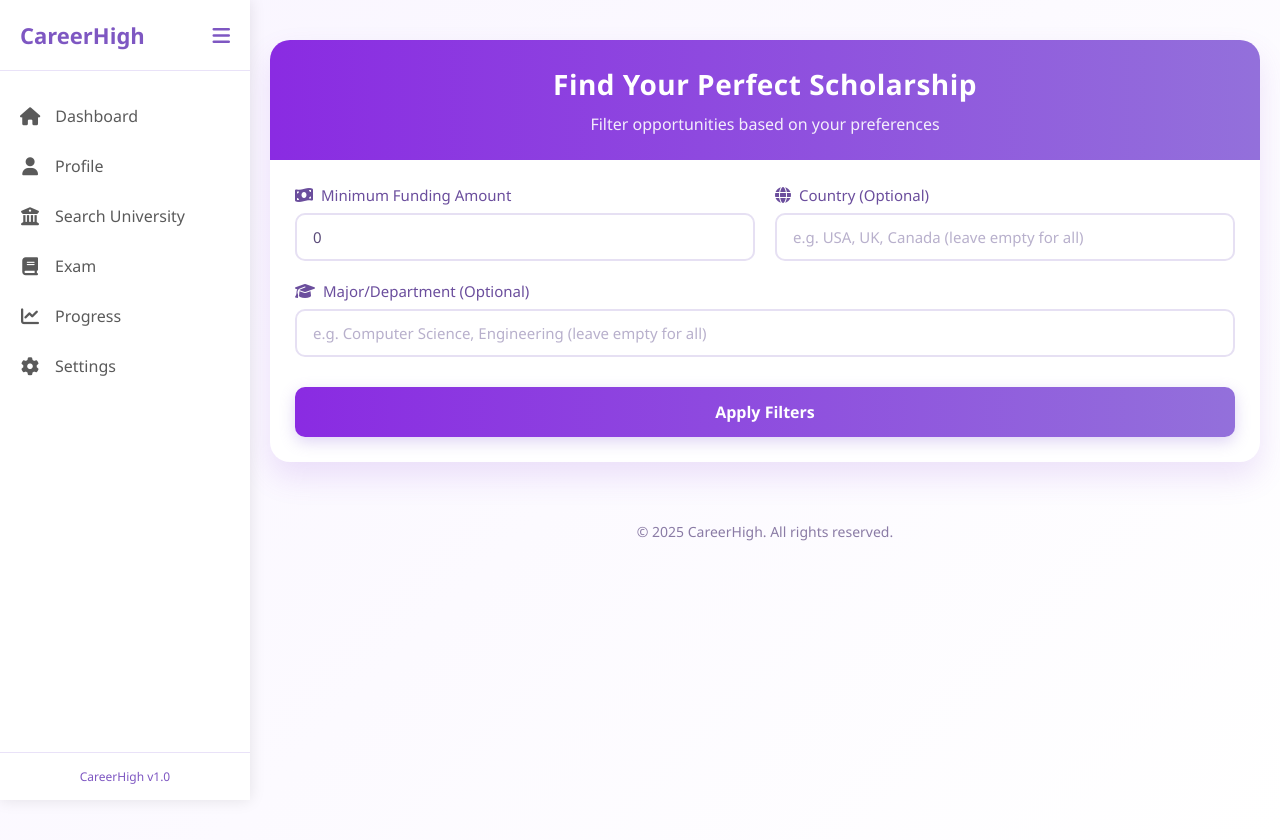
After one commit to mazidzomader/CSE370-Project-CarrerHigh, a PHP site: page /UniversityFilter.php in a window 1280 px wide. The commit adds this page. Run offline with PHP 8.4, Linux system fonts and the light colour scheme.

Commit message:
University Filteration Done (Testing too)

```diff
--- /dev/null
+++ b/UniversityDB.php
@@ -0,0 +1,20 @@
+<?php
+$servername = 'localhost';
+$username = "root";
+$password = "";
+$dbname = "U_S";
+
+// Create connection
+$conn = new mysqli($servername, $username, $password, $dbname);
+
+// Check connection
+if ($conn->connect_error) {
+    die("Connection failed: " . $conn->connect_error);
+}
+
+// Set charset to prevent encoding issues
+$conn->set_charset("utf8");
+
+// Optional: Uncomment the line below for debugging (remove in production)
+// echo "Connected successfully to database: " . $dbname;
+?>
--- /dev/null
+++ b/UniversityFilter.php
@@ -0,0 +1,239 @@
+<?php
+require_once("UniversityDB.php");
+
+$scholarships = [];
+$hasResults = false;
+$errorMessage = "";
+
+if ($_SERVER['REQUEST_METHOD'] == 'POST' && isset($_POST['major']) && isset($_POST['funding']) && isset($_POST['country'])) {
+    $major1 = trim($_POST['major']);
+    $funding1 = trim($_POST['funding']);
+    $country1 = trim($_POST['country']);
+
+    // Build dynamic WHERE conditions based on what user provided
+    $conditions = [];
+    $params = [];
+    $types = "";
+
+    // Always include funding condition (even if 0)
+    $conditions[] = "Funding >= ?";
+    $params[] = $funding1;
+    $types .= "d";
+
+    // Always include date condition
+    $conditions[] = "Last_Date > CURDATE()";
+
+    // Only add department condition if not empty
+    if (!empty($major1)) {
+        $conditions[] = "Department LIKE ?";
+        $params[] = "%$major1%";
+        $types .= "s";
+    }
+
+    // Only add country condition if not empty
+    if (!empty($country1)) {
+        $conditions[] = "Country LIKE ?";
+        $params[] = "%$country1%";
+        $types .= "s";
+    }
+
+    // Build the SQL query dynamically
+    $sql = "SELECT * FROM University WHERE " . implode(" AND ", $conditions);
+    $stmt = mysqli_prepare($conn, $sql);
+
+    if ($stmt) {
+        // Only bind parameters if we have any
+        if (!empty($params)) {
+            mysqli_stmt_bind_param($stmt, $types, ...$params);
+        }
+
+        mysqli_stmt_execute($stmt);
+        $result = mysqli_stmt_get_result($stmt);
+
+        if ($result && mysqli_num_rows($result) > 0) {
+            while ($row = mysqli_fetch_assoc($result)) {
+                $scholarships[] = $row;
+            }
+            $hasResults = true;
+        } else {
+            $errorMessage = "No scholarships found matching your criteria.";
+        }
+        mysqli_stmt_close($stmt);
+    } else {
+        $errorMessage = "Database query error: " . mysqli_error($conn);
+    }
+}
+?>
+
+<!DOCTYPE html>
+<html lang="en">
+<head>
+    <meta charset="UTF-8">
+    <meta name="viewport" content="width=device-width, initial-scale=1.0">
+    <title>Scholarship Filter | CareerHigh</title>
+    <link rel="stylesheet" href="https://cdnjs.cloudflare.com/ajax/libs/font-awesome/6.4.0/css/all.min.css">
+    <link rel="stylesheet" href="css/UniversityFilteration.css">
+</head>
+<body>
+    <!-- Sidebar -->
+    <div class="sidebar">
+        <div class="sidebar-header">
+            <div class="logo">CareerHigh</div>
+            <button class="toggle-btn">
+                <i class="fas fa-bars"></i>
+            </button>
+        </div>
+        <div class="menu-items">
+            <a href="dashboard.php" class="menu-item">
+                <i class="fas fa-home"></i>
+                <span>Dashboard</span>
+            </a>
+            <a href="#" class="menu-item">
+                <i class="fas fa-user"></i>
+                <span>Profile</span>
+            </a>
+            <a href="UniversityFilter.php" class="menu-item">
+                <i class="fa fa-university" aria-hidden="true"></i>
+                <span>Search University</span>
+            </a>
+            <a href="#" class="menu-item">
+                <i class="fas fa-book"></i>
+                <span>Exam</span>
+            </a>
+            <a href="#" class="menu-item">
+                <i class="fas fa-chart-line"></i>
+                <span>Progress</span>
+            </a>
+            <a href="#" class="menu-item">
+                <i class="fas fa-cog"></i>
+                <span>Settings</span>
+            </a>
+        </div>
+        <div class="sidebar-footer">
+            <span>CareerHigh v1.0</span>
+        </div>
+    </div>
+
+    <!-- Main Content -->
+    <div class="main-content">
+        <div class="container">
+            <header>
+                <h1>Find Your Perfect Scholarship</h1>
+                <p class="subtitle">Filter opportunities based on your preferences</p>
+            </header>
+
+            <form class="filter-form" id="filterForm" method="POST" action="UniversityFilter.php">
+                <div class="form-row">
+                    <div class="form-group">
+                        <label for="funding"><i class="fas fa-money-bill-wave"></i> Minimum Funding Amount</label>
+                        <input type="number" id="funding" placeholder="e.g. 5000, 10000 etc." name="funding"
+                               value="<?php echo isset($_POST['funding']) ? htmlspecialchars($_POST['funding']) : '0'; ?>" required>
+                    </div>
+
+                    <div class="form-group">
+                        <label for="country"><i class="fas fa-globe"></i> Country (Optional)</label>
+                        <input type="text" id="country" placeholder="e.g. USA, UK, Canada (leave empty for all)" name="country"
+                               value="<?php echo isset($_POST['country']) ? htmlspecialchars($_POST['country']) : ''; ?>">
+                    </div>
+                </div>
+
+                <div class="form-row">
+                    <div class="form-group">
+                        <label for="major"><i class="fas fa-graduation-cap"></i> Major/Department (Optional)</label>
+                        <input type="text" id="major" placeholder="e.g. Computer Science, Engineering (leave empty for all)" name="major"
+                               value="<?php echo isset($_POST['major']) ? htmlspecialchars($_POST['major']) : ''; ?>">
+                    </div>
+                </div>
+
+                <button type="submit" class="btn-submit">Apply Filters</button>
+            </form>
+
+            <!-- Results Section -->
+            <?php if ($_SERVER['REQUEST_METHOD'] == 'POST'): ?>
+            <div class="results-section visible" id="resultsSection">
+                <div class="results-header">
+                    <h2 class="results-title">Matching Scholarships</h2>
+                    <div class="results-count">Showing <span id="resultsCount"><?php echo count($scholarships); ?></span> results</div>
+                </div>
+
+                <div class="results-grid" id="resultsGrid">
+                    <?php if ($hasResults): ?>
+                        <?php foreach ($scholarships as $scholarship): ?>
+                            <div class="result-card">
+                                <h3 class="scholarship-name"><?php echo htmlspecialchars($scholarship['Name']); ?></h3>
+                                <div class="scholarship-details">
+                                    <div class="scholarship-detail">
+                                        <i class="fas fa-money-bill-wave"></i>
+                                        <span>$<?php echo htmlspecialchars(number_format($scholarship['Funding'], 2)); ?></span>
+                                    </div>
+                                    <div class="scholarship-detail">
+                                        <i class="fas fa-globe"></i>
+                                        <span><?php echo htmlspecialchars($scholarship['Country']); ?></span>
+                                    </div>
+                                    <div class="scholarship-detail">
+                                        <i class="fas fa-graduation-cap"></i>
+                                        <span><?php echo htmlspecialchars($scholarship['Department']); ?></span>
+                                    </div>
+                                    <div class="scholarship-detail">
+                                        <i class="fas fa-calendar-alt"></i>
+                                        <span>Apply by: <?php echo htmlspecialchars(date('F j, Y', strtotime($scholarship['Last_Date']))); ?></span>
+                                    </div>
+                                    <div class="scholarship-detail">
+                                        <i class="fas fa-envelope"></i>
+                                        <span><?php echo htmlspecialchars($scholarship['admission_Email']); ?></span>
+                                    </div>
+                                </div>
+                                <a href="mailto:<?php echo htmlspecialchars($scholarship['admission_Email']); ?>" class="apply-btn">Contact Admissions</a>
+                            </div>
+                        <?php endforeach; ?>
+                    <?php else: ?>
+                        <div class="no-results">
+                            <i class="fas fa-search"></i>
+                            <h3>No Results Found</h3>
+                            <p><?php echo htmlspecialchars($errorMessage); ?></p>
+                            <p>Try adjusting your search criteria:</p>
+                            <ul>
+                                <li>Lower the minimum funding amount</li>
+                                <li>Try broader search terms for major or country</li>
+                                <li>Extend the deadline date range</li>
+                            </ul>
+                        </div>
+                    <?php endif; ?>
+                </div>
+            </div>
+            <?php endif; ?>
+        </div>
+
+        <div class="copyright">
+            © 2025 CareerHigh. All rights reserved.
+        </div>
+    </div>
+
+    <script>
+        // Sidebar toggle functionality
+        const toggleBtn = document.querySelector('.toggle-btn');
+        const sidebar = document.querySelector('.sidebar');
+        const mainContent = document.querySelector('.main-content');
+
+        toggleBtn.addEventListener('click', () => {
+            sidebar.classList.toggle('collapsed');
+            mainContent.classList.toggle('expanded');
+        });
+
+        // Handle initial mobile state
+        function handleResize() {
+            if (window.innerWidth <= 600) {
+                sidebar.classList.add('collapsed');
+                mainContent.classList.add('expanded');
+            } else if (window.innerWidth <= 900) {
+                sidebar.classList.add('collapsed');
+                mainContent.classList.add('expanded');
+            }
+        }
+
+        // Initialize on load
+        window.addEventListener('load', handleResize);
+        window.addEventListener('resize', handleResize);
+    </script>
+</body>
+</html>
--- /dev/null
+++ b/css/UniversityFilteration.css
@@ -0,0 +1,413 @@
+    * {
+    margin: 0;
+    padding: 0;
+    box-sizing: border-box;
+    font-family: 'Segoe UI', Tahoma, Geneva, Verdana, sans-serif;
+    }
+
+    body {
+    background: linear-gradient(135deg, #f9f5ff 0%, #ffffff 100%);
+    min-height: 100vh;
+    display: flex;
+    padding: 20px;
+    overflow-x: hidden;
+    }
+
+    /* Sidebar styles */
+    .sidebar {
+    width: 250px;
+    background: white;
+    height: 100vh;
+    position: fixed;
+    left: 0;
+    top: 0;
+    box-shadow: 0 0 15px rgba(0, 0, 0, 0.1);
+    transition: all 0.3s ease;
+    z-index: 1000;
+    display: flex;
+    flex-direction: column;
+    }
+
+    .sidebar.collapsed {
+    width: 70px;
+    }
+
+    .sidebar-header {
+    padding: 20px;
+    display: flex;
+    align-items: center;
+    justify-content: space-between;
+    border-bottom: 1px solid rgba(147, 112, 219, 0.2);
+    position: relative;
+    min-height: 60px;
+    }
+
+    .logo {
+    font-size: 22px;
+    font-weight: 600;
+    color: #7e57c2;
+    opacity: 1;
+    transition: opacity 0.3s ease;
+    }
+
+    .sidebar.collapsed .logo {
+    opacity: 0;
+    pointer-events: none;
+    }
+
+    .toggle-btn {
+    background: none;
+    border: none;
+    cursor: pointer;
+    color: #7e57c2;
+    font-size: 20px;
+    position: absolute;
+    right: 20px;
+    top: 50%;
+    transform: translateY(-50%);
+    z-index: 10;
+    transition: all 0.3s ease;
+    }
+
+    .sidebar.collapsed .toggle-btn {
+    right: 20px;
+    transform: translateY(-50%);
+    }
+
+    .menu-items {
+    padding: 20px 0;
+    flex: 1;
+    }
+
+    .menu-item {
+    padding: 14px 20px;
+    display: flex;
+    align-items: center;
+    color: #5a5a5a;
+    text-decoration: none;
+    transition: all 0.2s ease;
+    }
+
+    .menu-item:hover {
+    background-color: rgba(126, 87, 194, 0.1);
+    color: #7e57c2;
+    }
+
+    .menu-item i {
+    margin-right: 15px;
+    font-size: 18px;
+    min-width: 20px;
+    text-align: center;
+    }
+
+    .sidebar.collapsed .menu-item span {
+    opacity: 0;
+    pointer-events: none;
+    }
+
+    .sidebar-footer {
+    padding: 15px 20px;
+    border-top: 1px solid rgba(147, 112, 219, 0.2);
+    font-size: 12px;
+    color: #7e57c2;
+    text-align: center;
+    }
+
+    /* Main Content */
+    .main-content {
+    margin-left: 250px;
+    transition: margin-left 0.3s ease;
+    width: calc(100% - 250px);
+    display: flex;
+    flex-direction: column;
+    min-height: 100vh;
+    }
+
+    .main-content.expanded {
+    margin-left: 70px;
+    width: calc(100% - 70px);
+    }
+
+    .container {
+    width: 100%;
+    max-width: 1200px;
+    background: white;
+    border-radius: 20px;
+    box-shadow: 0 15px 30px rgba(143, 76, 215, 0.15);
+    overflow: hidden;
+    margin: 20px auto;
+    }
+
+    header {
+    background: linear-gradient(to right, #8a2be2, #9370db);
+    color: white;
+    padding: 25px;
+    text-align: center;
+    }
+
+    h1 {
+    font-weight: 600;
+    font-size: 28px;
+    margin-bottom: 10px;
+    letter-spacing: 0.5px;
+    }
+
+    .subtitle {
+    font-weight: 300;
+    opacity: 0.9;
+    }
+
+    .filter-form {
+    padding: 25px;
+    }
+
+    .form-row {
+    display: flex;
+    flex-wrap: wrap;
+    gap: 20px;
+    margin-bottom: 20px;
+    }
+
+    .form-group {
+    flex: 1 0 calc(50% - 20px);
+    position: relative;
+    min-width: 250px;
+    }
+
+    label {
+    display: block;
+    margin-bottom: 8px;
+    font-weight: 500;
+    color: #6b4e9d;
+    font-size: 15px;
+    display: flex;
+    align-items: center;
+    }
+
+    label i {
+    margin-right: 8px;
+    font-size: 16px;
+    }
+
+    input, select {
+    width: 100%;
+    padding: 12px 16px;
+    border: 2px solid #e6e0f3;
+    border-radius: 10px;
+    font-size: 15px;
+    color: #5a4b79;
+    transition: all 0.3s ease;
+    }
+
+    input:focus, select:focus {
+    outline: none;
+    border-color: #9370db;
+    box-shadow: 0 0 0 3px rgba(147, 112, 219, 0.2);
+    }
+
+    input::placeholder {
+    color: #b8b0cc;
+    }
+
+    .btn-submit {
+    background: linear-gradient(to right, #8a2be2, #9370db);
+    color: white;
+    border: none;
+    padding: 14px;
+    border-radius: 10px;
+    font-size: 16px;
+    font-weight: 600;
+    cursor: pointer;
+    width: 100%;
+    transition: all 0.3s ease;
+    box-shadow: 0 5px 15px rgba(147, 112, 219, 0.3);
+    margin-top: 10px;
+    }
+
+    .btn-submit:hover {
+    transform: translateY(-2px);
+    box-shadow: 0 8px 20px rgba(147, 112, 219, 0.4);
+    }
+
+    .btn-submit:active {
+    transform: translateY(0);
+    }
+
+    /* Results Section */
+    .results-section {
+    padding: 0 25px 25px;
+    display: none;
+    }
+
+    .results-section.visible {
+    display: block;
+    }
+
+    .results-header {
+    display: flex;
+    justify-content: space-between;
+    align-items: center;
+    margin-bottom: 20px;
+    padding-bottom: 10px;
+    border-bottom: 2px solid #e6e0f3;
+    }
+
+    .results-title {
+    font-size: 22px;
+    color: #6b4e9d;
+    font-weight: 600;
+    }
+
+    .results-count {
+    color: #9370db;
+    font-weight: 500;
+    }
+
+    .results-grid {
+    display: grid;
+    grid-template-columns: repeat(auto-fill, minmax(300px, 1fr));
+    gap: 20px;
+    }
+
+    .result-card {
+    background: #faf8ff;
+    border-radius: 12px;
+    padding: 20px;
+    box-shadow: 0 5px 15px rgba(0, 0, 0, 0.05);
+    transition: transform 0.3s ease;
+    }
+
+    .result-card:hover {
+    transform: translateY(-5px);
+    box-shadow: 0 8px 20px rgba(147, 112, 219, 0.15);
+    }
+
+    .scholarship-name {
+    font-size: 18px;
+    font-weight: 600;
+    color: #6b4e9d;
+    margin-bottom: 10px;
+    }
+
+    .scholarship-details {
+    margin-bottom: 15px;
+    }
+
+    .scholarship-detail {
+    display: flex;
+    align-items: center;
+    margin-bottom: 8px;
+    font-size: 14px;
+    color: #5a4b79;
+    }
+
+    .scholarship-detail i {
+    margin-right: 8px;
+    color: #9370db;
+    width: 16px;
+    }
+
+    .apply-btn {
+    background: linear-gradient(to right, #8a2be2, #9370db);
+    color: white;
+    border: none;
+    padding: 8px 16px;
+    border-radius: 6px;
+    font-size: 14px;
+    font-weight: 500;
+    cursor: pointer;
+    transition: all 0.3s ease;
+    }
+
+    .apply-btn:hover {
+    opacity: 0.9;
+    }
+
+    .no-results {
+    text-align: center;
+    padding: 40px;
+    color: #8a7ba5;
+    font-size: 16px;
+    grid-column: 1 / -1;
+    }
+
+    .no-results i {
+    font-size: 40px;
+    margin-bottom: 15px;
+    color: #d8cdf2;
+    }
+
+    .copyright {
+    text-align: center;
+    margin-top: 20px;
+    color: #8a7ba5;
+    font-size: 14px;
+    padding: 20px;
+    }
+
+    @media (max-width: 900px) {
+    .sidebar {
+        width: 70px;
+    }
+
+    .sidebar .menu-item span {
+        display: none;
+    }
+
+    .main-content {
+        margin-left: 70px;
+        width: calc(100% - 70px);
+    }
+
+    .sidebar-header .logo {
+        display: none;
+    }
+
+    .form-group {
+        flex: 1 0 100%;
+    }
+    }
+
+    @media (max-width: 600px) {
+    .container {
+        border-radius: 15px;
+    }
+
+    header {
+        padding: 20px;
+    }
+
+    h1 {
+        font-size: 24px;
+    }
+
+    .filter-form {
+        padding: 20px;
+    }
+
+    input, select {
+        padding: 12px;
+    }
+
+    .sidebar {
+        width: 0;
+    }
+
+    .main-content {
+        margin-left: 0;
+        width: 100%;
+    }
+
+    .sidebar.collapsed {
+        width: 70px;
+    }
+
+    .main-content.expanded {
+        margin-left: 70px;
+        width: calc(100% - 70px);
+    }
+
+    .results-grid {
+        grid-template-columns: 1fr;
+    }
+    }
--- a/dashboard.php
+++ b/dashboard.php
@@ -25,9 +25,9 @@
                 <i class="fas fa-user"></i>
                 <span>Profile</span>
             </a>
-            <a href="#" class="menu-item">
-                <i class="fas fa-graduation-cap"></i>
-                <span>Courses</span>
+            <a href="UniversityFilter.php" class="menu-item">
+                <i class="fa fa-university" aria-hidden="true"></i>
+                <span>Search University</span>
             </a>
             <a href="#" class="menu-item">
                 <i class="fas fa-book"></i>
```
